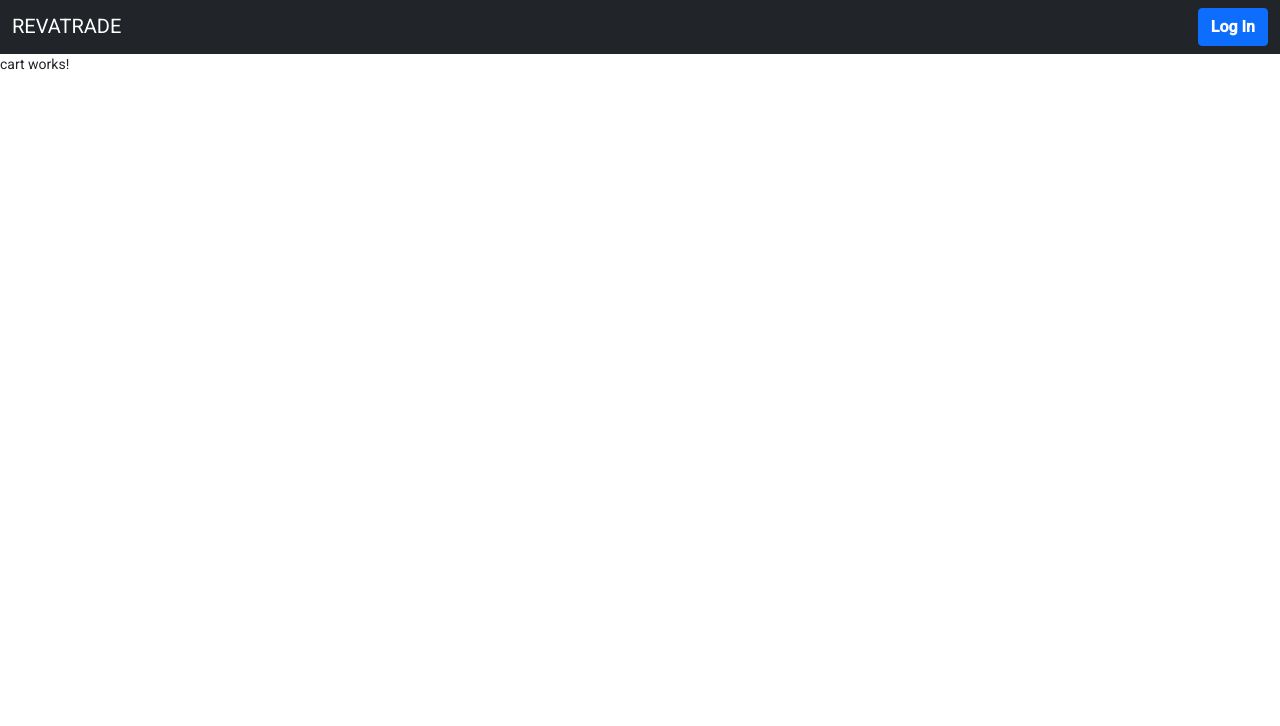
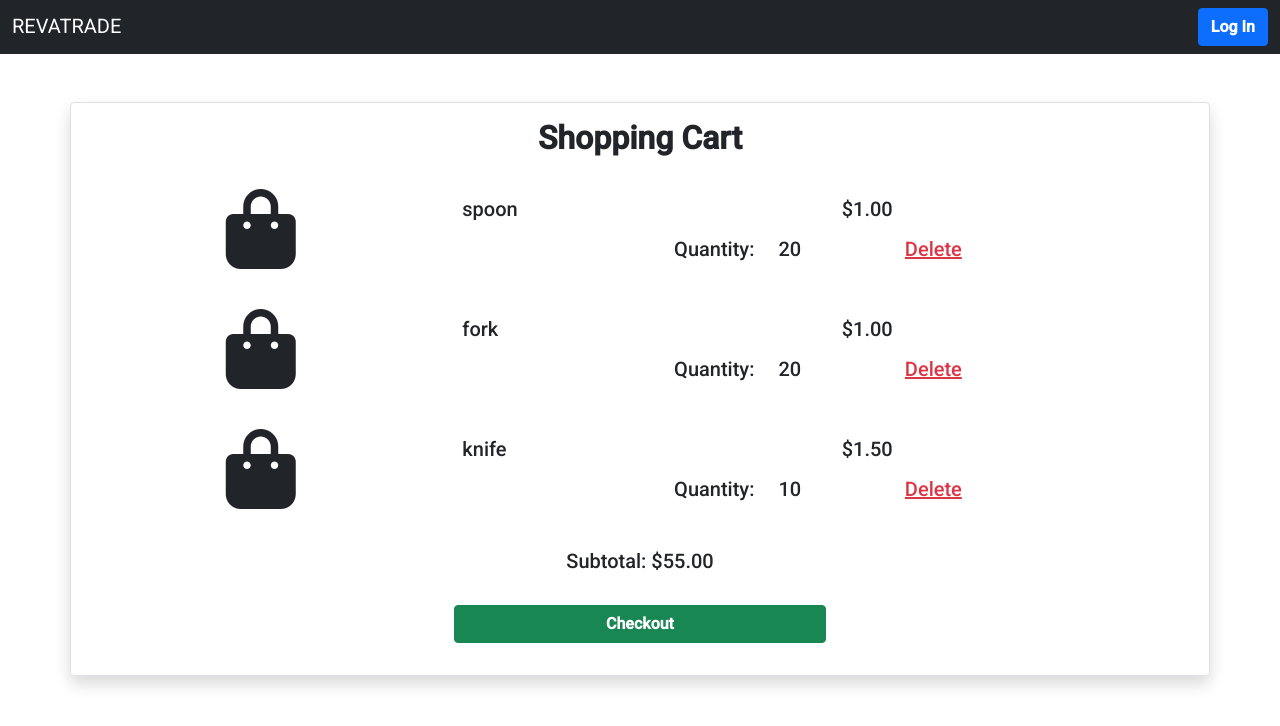
Before and after one commit to Group-2-Revatrade/revatrade-client, an Angular app: page /cart in a window 1280 px wide. Shown: the top 726 px of the page. Built offline with nearby package versions, Linux system fonts and the light colour scheme.

Commit message:
html for cart component created; list of products will show here; a product may be removed from list; subtotal calculates based off price, quanity, and discount rate if it exists

```diff
--- a/src/app/page/cart/cart.component.html
+++ b/src/app/page/cart/cart.component.html
@@ -1 +1,38 @@
-<p>cart works!</p>
+<div>
+    <form class="container border shadow rounded my-5">
+
+        <div class="h2 col-12 fw-bolder text-center my-3">Shopping Cart</div>
+        <div *ngIf="products.length == 0" class="h5 col-12 fw-bolder text-center my-5">Cart is Empty...</div>
+
+        <div *ngFor="let product of products" class="row">
+            <div class="col-4 d-flex flex-column my-3">
+                <!-- If product's picture does not exist -->
+                <i *ngIf="product.profilePic == null" class="fas fa-shopping-bag d-flex justify-content-center display-1"></i>
+                <!-- If product's picture exists -->
+                <img *ngIf="product.profilePic != null" src="product.productPic" alt="Photo of {{product.productName}}">
+            </div>
+            <div class="col-8 d-flex flex-column my-3">
+                <div class="row h5">
+                    <div class="col-6 py-2">{{product.productName}}</div>
+                    <!-- If discount rate does not exist -->
+                    <div *ngIf="!product.discount" class="col-6 py-2">{{product.productPrice | currency}}</div>
+                    <!-- If discount rate exists -->
+                    <div *ngIf="product.discount" class="col-6 py-2">{{(product.productPrice * (1 - product.discountRate)) | currency}}</div>
+                    <div class="col-5 d-flex justify-content-end py-2">Quantity:</div>
+                    <div class="col-2 d-flex justify-content-start py-2">{{product.productQuantity}}</div>
+                    <a class="col-5 text-danger py-2" style="cursor: pointer;" (click)="removeFromCart(product.productId)">Delete</a>
+                </div>
+
+            </div>
+        </div>
+
+        <div class="offset-4 col-4 d-flex flex-column my-3 h5 text-center">
+            <div>Subtotal: {{_subTotal | currency}}</div>
+        </div>
+
+        <div class="offset-4 col-4 d-flex flex-column my-3">
+            <button type="submit" class="btn btn-success fw-bold my-3" routerLink="">Checkout</button>
+        </div>
+
+    </form>
+</div>
--- a/src/app/page/cart/cart.component.ts
+++ b/src/app/page/cart/cart.component.ts
@@ -1,4 +1,5 @@
 import { Component, OnInit } from '@angular/core';
+import { Router } from '@angular/router';
 
 @Component({
   selector: 'app-cart',
@@ -7,9 +8,40 @@ import { Component, OnInit } from '@angular/core';
 })
 export class CartComponent implements OnInit {
 
-  constructor() { }
+  /* products array currently initialized for viewing purposes,
+  remove initialization, once "viewing" is complete*/
+
+  products: Array<any> = [
+    {productId: 4, productName: 'spoon', productPrice: 1, productQuantity: 20, discount: false, discountRate: null, description: 'for soup', productPic: null},
+    {productId: 2, productName: 'fork', productPrice: 2, productQuantity: 20, discount: true, discountRate: .50, description: 'for cake', productPic: null},
+    {productId: 7, productName: 'knife', productPrice: 1.50, productQuantity: 10, discount: false, discountRate: null, description: 'for steak', productPic: null}
+  ]
+
+  _subTotal: number = 0; // With products array example, subtotal is $55
+
+  constructor(private router: Router) { }
 
   ngOnInit(): void {
+    this.calculateSubTotal();
+  }
+
+  calculateSubTotal(): void {
+    this._subTotal = 0;
+    this.products.forEach((product) => {
+      if (product.discount == true)
+        this._subTotal += (product.productPrice * (1 - product.discountRate) * product.productQuantity);
+      else
+        this._subTotal += product.productPrice * product.productQuantity;
+    })
+  }
+
+  removeFromCart(productId: number): void {
+    console.log(productId);
+    this.products.forEach((product, index) => {
+      if(product.productId == productId)
+        this.products.splice(index, 1);
+    });
+    this.calculateSubTotal();
   }
 
 }
```
